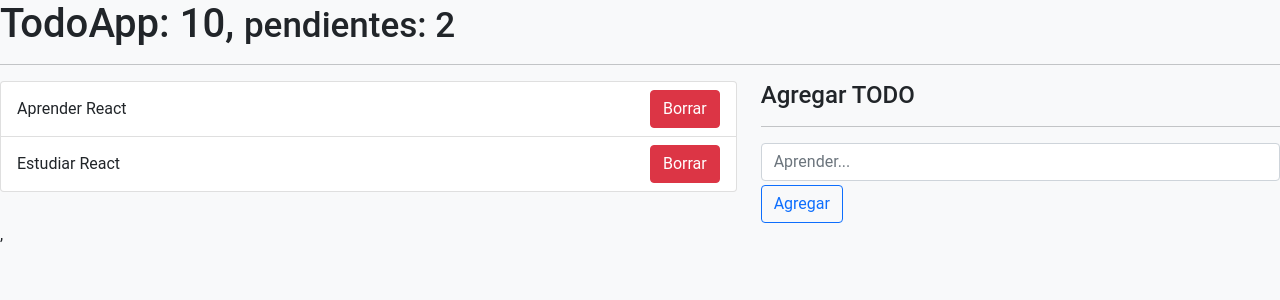
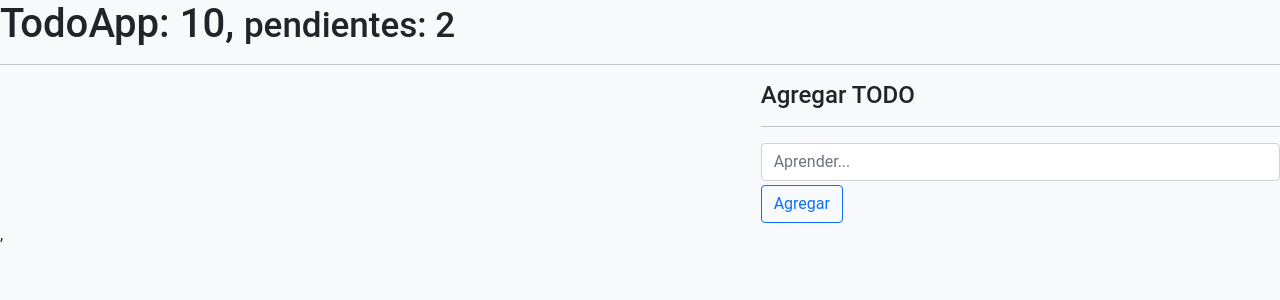
Before and after one commit to Pablo592/react-curso, a React (Vite) app in the folder 05-hook-app/: page / in a window 1280 px wide. Shown: the top 300 px of the page. Built offline with nearby package versions, Linux system fonts and the light colour scheme.

Commit message:
Uso de localStorage

```diff
--- a/05-hook-app/src/08-useReducer/TodoApp.jsx
+++ b/05-hook-app/src/08-useReducer/TodoApp.jsx
@@ -2,26 +2,43 @@
 import { todoReducer } from './todoReducer'
 import { TodoList } from './TodoList'
 import { TodoAdd } from './TodoAdd'
+import { useEffect } from 'react'
 
 const initialState = [
-    {
-        id: new Date().getTime(),
-        description: 'Aprender React',
-        done: false,
-    },
-    {
-        id: new Date().getTime() * 3,
-        description: 'Estudiar React',
-        done: false,
-    },
+  //  {
+  //      id: new Date().getTime(),
+  //      description: 'Aprender React',
+  //      done: false,
+  //  }
 ]
+
+const init = () => {
+
+        return JSON.parse(localStorage.getItem('todos')) || []
+    }
 
 
 export const TodoApp = () => {
 
-    const [state, dispatch] = useReducer(todoReducer, initialState)
+    const [state, dispatch] = useReducer(todoReducer, initialState, init)
+
+
+    useEffect(() => {
+
+        localStorage.setItem('todos', JSON.stringify(state))
+
+
+    }, [state])
+
 
     const handleNewTodo = (todo) => {
+
+        const action = {
+            type: 'add',
+            payload: todo
+        }
+
+        dispatch(action)
 
         console.log('handleNewTodo', todo)
 
--- a/05-hook-app/src/08-useReducer/todoReducer.js
+++ b/05-hook-app/src/08-useReducer/todoReducer.js
@@ -4,8 +4,6 @@
             return [...state, action.payload];
         case 'delete':
             return state.filter(todo => todo.id !== action.payload);
-        case 'toggle':
-            return state.map(todo => (todo.id === action.payload) ? { ...todo, done: !todo.done } : todo);
         default:
             return state;
     }
```
